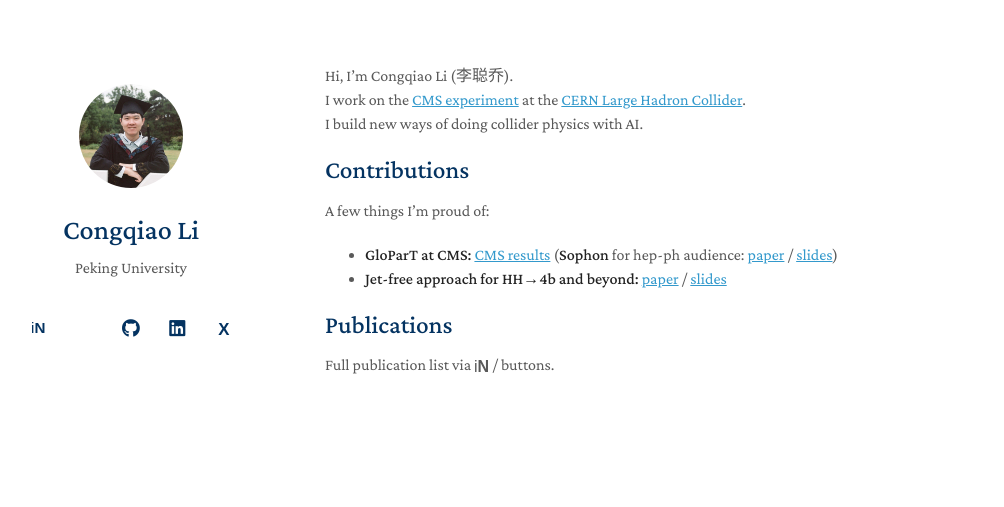
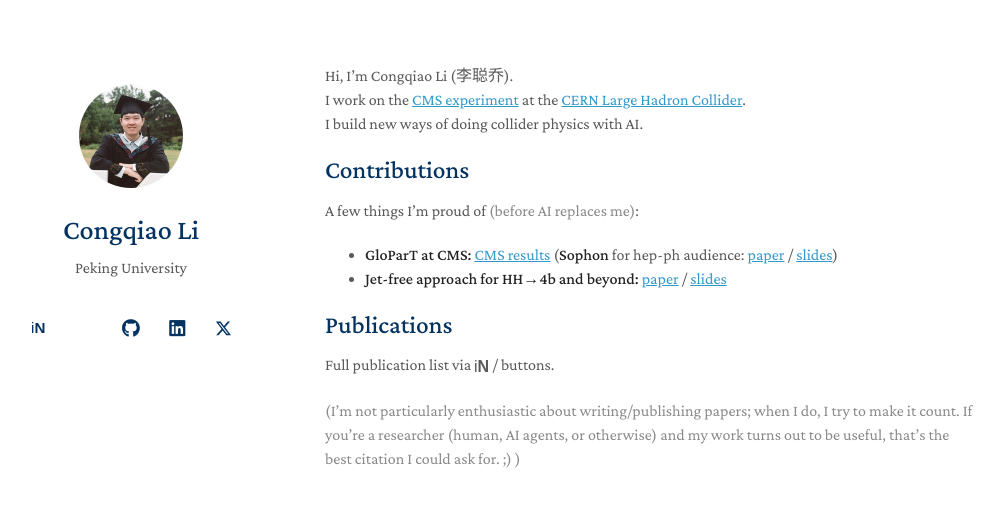
Before and after one commit to colizz/colizz.github.io, a Jekyll site: the page built from index.md, in a window 1280 px wide. Shown: the top 507 px of the page, without its empty margins (145-1149 px from the left). Built offline with Jekyll 4.4.1, drawn with Linux system fonts in a browser that asks for light colours; nearby versions of some CDN libraries; a style sheet for code colours, icons or effects is not loaded.

Commit message:
Refine homepage copy and icons

```diff
--- a/_layouts/homepage.html
+++ b/_layouts/homepage.html
@@ -90,7 +90,9 @@
 
         {% if site.twitter %}
         <a style="margin: 0 0 0 0" href="{{ site.twitter }}">
-          <span class="x-icon" aria-label="X">X</span>
+          <svg class="x-icon" viewBox="0 0 24 24" aria-label="X" role="img">
+            <path d="M18.244 2.25h3.308l-7.227 8.26 8.502 11.24h-6.657l-5.214-6.817-5.965 6.817H1.68l7.73-8.835L1.254 2.25H8.08l4.713 6.231 5.45-6.231Zm-1.161 17.52h1.833L7.084 4.126H5.117L17.083 19.77Z"></path>
+          </svg>
         </a>
         {% endif %}
         </div>
--- a/_sass/minimal-light-no-dark-mode.scss
+++ b/_sass/minimal-light-no-dark-mode.scss
@@ -39,11 +39,10 @@
 
 .x-icon {
   display: inline-block;
-  font-family: Arial, Helvetica, sans-serif;
-  font-size: 1.05rem;
-  font-weight: 700;
-  line-height: 1;
-  transform: translateY(-0.03rem);
+  fill: currentColor;
+  height: 1.05rem;
+  vertical-align: -0.12em;
+  width: 1.05rem;
 }
 
 .inspire-icon {
@@ -127,6 +126,15 @@ tagline {
 
 .zh-name {
     font-family: STFangsong, FangSong, "FangSong SC", "Songti SC", SimSun, serif;
+}
+
+.muted-note {
+    color: #8a8a8a;
+}
+
+.publication-note {
+    display: block;
+    margin-top: 0.85rem;
 }
 
 .icon-button i{
--- a/_sass/minimal-light.scss
+++ b/_sass/minimal-light.scss
@@ -61,11 +61,10 @@
 
 .x-icon {
   display: inline-block;
-  font-family: Arial, Helvetica, sans-serif;
-  font-size: 1.05rem;
-  font-weight: 700;
-  line-height: 1;
-  transform: translateY(-0.03rem);
+  fill: currentColor;
+  height: 1.05rem;
+  vertical-align: -0.12em;
+  width: 1.05rem;
 }
 
 .inspire-icon {
@@ -151,6 +150,15 @@ tagline {
     font-family: STFangsong, FangSong, "FangSong SC", "Songti SC", SimSun, serif;
 }
 
+.muted-note {
+    color: #8a8a8a;
+}
+
+.publication-note {
+    display: block;
+    margin-top: 0.85rem;
+}
+
 .icon-button i{
   background:none;
   color:white;
@@ -209,6 +217,10 @@ papertitle {
 
     autocolor{
       color:#dadbdf;
+    }
+
+    .muted-note {
+      color:#9aa0a6;
     }
 
     lightonly {
--- a/index.md
+++ b/index.md
@@ -8,7 +8,7 @@ I build new ways of doing collider physics with AI.
 
 ## Contributions
 
-A few things I'm proud of:
+A few things I&rsquo;m proud of <span class="muted-note">(before AI replaces me)</span>:
 
 - **GloParT at CMS:** [CMS results](https://cds.cern.ch/record/2966239) (**Sophon** for hep-ph audience: [paper](https://arxiv.org/abs/2405.12972) / [slides](https://agenda.infn.it/event/37093/contributions/235009))
 - **Jet-free approach for HH→4b and beyond:** [paper](https://arxiv.org/abs/2508.15048) / [slides](https://indico.cern.ch/event/1399335/contributions/6384808)
@@ -16,3 +16,5 @@ A few things I'm proud of:
 ## Publications
 
 Full publication list via <span class="inspire-icon inline-icon" aria-label="INSPIRE">iN</span> / <i class="ai ai-google-scholar inline-icon"></i> buttons.
+
+<span class="muted-note publication-note">(I&rsquo;m not particularly enthusiastic about writing/publishing papers; when I do, I try to make it count. If you&rsquo;re a researcher (human, AI agents, or otherwise) and my work turns out to be useful, that&rsquo;s the best citation I could ask for. ;) )</span>
```
Also changed, not shown: 1 other file.
